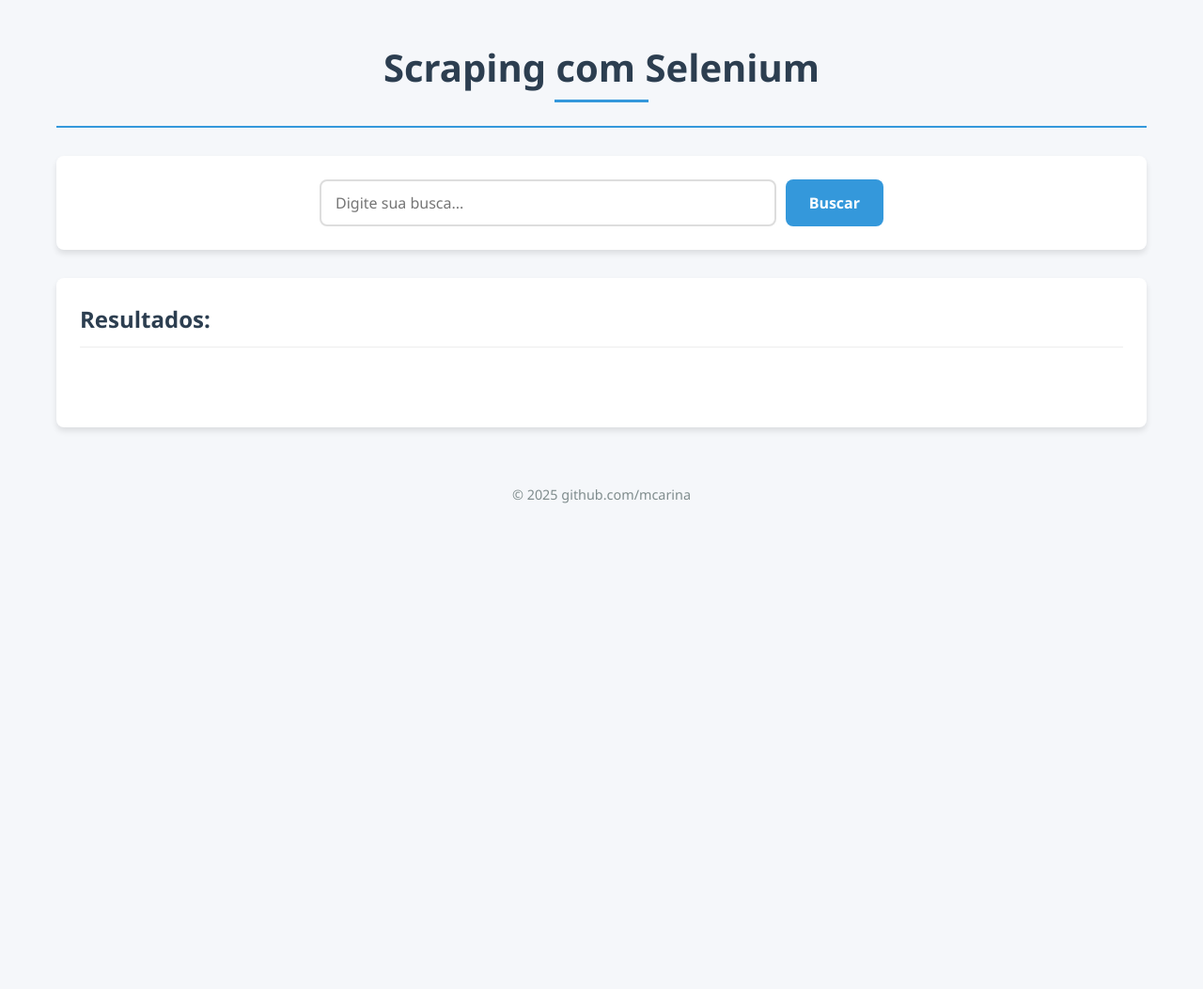
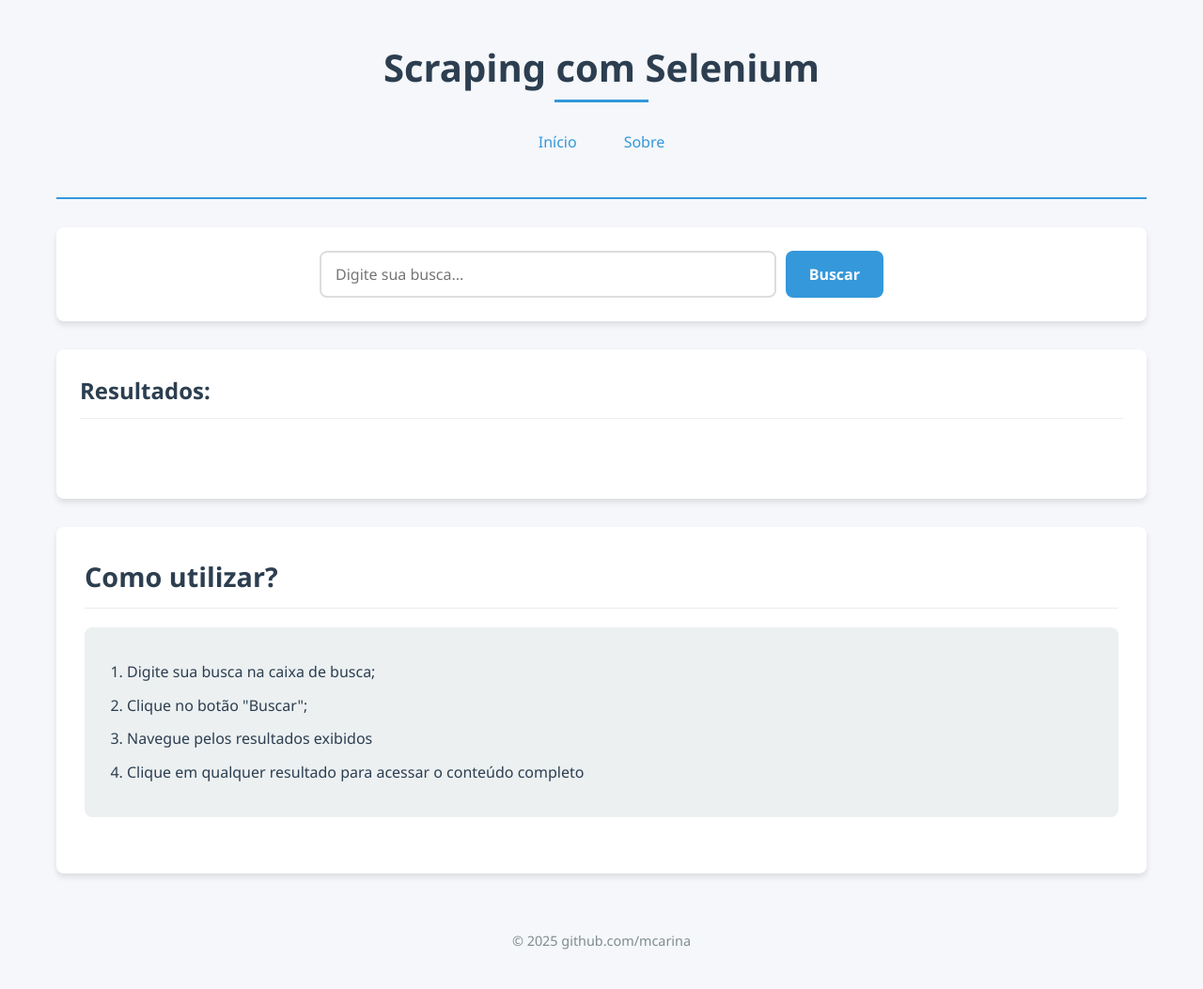
Before and after one commit to mcarina/web-scraper-selenium, a Flask app: page / in a window 1280 px wide. Shown: the whole page at 94% size. Before the commit the page ends 536 px from the top, so only its background shows below. Run offline with Flask 3, Linux system fonts and the light colour scheme.

Commit message:
adicionei a pagina 'sobre o projeto'

```diff
--- a/app.py
+++ b/app.py
@@ -6,6 +6,10 @@ app = Flask(__name__)
 @app.route("/", methods=["GET"])
 def home():
     return render_template("index.html")
+
+@app.route("/sobre")
+def sobre():
+    return render_template("sobre.html")
 
 @app.route("/buscar", methods=["POST"])
 def buscar():
--- a/static/styles/styles.css
+++ b/static/styles/styles.css
@@ -15,6 +15,8 @@
     box-sizing: border-box;
     font-family: 'Segoe UI', Tahoma, Geneva, Verdana, sans-serif;
 }
+
+/* ============== TAGS ============== */
 
 body {
     background-color: #f5f7fa;
@@ -61,6 +63,30 @@ a{
     text-decoration: none;
     color: inherit;
 }
+
+nav {
+    display: flex;
+    justify-content: center;
+    margin: 20px 0;
+}
+
+/* ============== NAVEGAÇÃO ============== */
+.nav-link {
+    color: var(--primary-color);
+    text-decoration: none;
+    margin: 0 15px;
+    font-weight: 500;
+    transition: var(--transition);
+    padding: 5px 10px;
+    border-radius: var(--border-radius);
+}
+
+.nav-link:hover {
+    background-color: rgba(52, 152, 219, 0.1);
+    color: var(--primary-dark);
+}
+
+/* ============== BARRA DE BUSCA ============== */
 
 .search-container {
     background-color: white;
@@ -113,11 +139,14 @@ a{
     transform: translateY(0);
 }
 
+/* ============== RESULTADO DA BUSCA ============== */
+
 .results-container {
     background-color: white;
     padding: 25px;
     border-radius: var(--border-radius);
     box-shadow: var(--box-shadow);
+    margin-bottom: 30px;
 }
 
 .results-title {
@@ -164,6 +193,66 @@ a{
     font-style: italic;
 }
 
+/* ============== SESSÃO "SOBBRE" ============== */
+.content-container {
+    background-color: white;
+    padding: 30px;
+    border-radius: var(--border-radius);
+    box-shadow: var(--box-shadow);
+    margin-bottom: 30px;
+}
+
+.about-section {
+    margin-bottom: 30px;
+}
+
+.about-section p {
+    margin-bottom: 15px;
+    font-size: 1.05rem;
+}
+
+.section-title {
+    font-size: 1.8rem;
+    margin-bottom: 20px;
+    padding-bottom: 10px;
+    border-bottom: 1px solid #eee;
+    color: var(--secondary-color);
+}
+
+.feature-list li {
+    margin-bottom: 10px;
+    position: relative;
+    padding-left: 15px;
+}
+
+.feature-list li::before {
+    content: "•";
+    color: var(--primary-color);
+    font-weight: bold;
+    position: absolute;
+    left: -5px;
+    font-size: 1.2rem;
+}
+
+/* ============== COMO USAR ============== */
+.how-to-use {
+    background-color: var(--light-color);
+    padding: 20px;
+    border-radius: var(--border-radius);
+    margin: 20px 0;
+}
+
+.how-to-use ol {
+    padding-left: 25px;
+    margin: 15px 0;
+}
+
+.how-to-use li {
+    margin-bottom: 10px;
+}
+
+/* ============== FOOTER ============== */
+
 footer {
     text-align: center;
     margin-top: 40px;
@@ -185,4 +274,8 @@ footer {
     h1 {
         font-size: 2rem;
     }
+
+    .content-container {
+        padding: 20px;
+    }
 }
--- a/templates/index.html
+++ b/templates/index.html
@@ -9,6 +9,10 @@
 <body>
     <header>
         <h1>Scraping com Selenium</h1>
+        <nav>
+            <a href="/" class="nav-link">Início</a>
+            <a href="/sobre" class="nav-link">Sobre</a>
+        </nav>
     </header>
 
     <main>
@@ -22,6 +26,20 @@
         <section class="results-container">
             <h2 class="results-title">Resultados:</h2>
             <ul id="resultados"></ul>
+        </section>
+
+        <section class="content-container">
+            <div class="about-section">
+                <h3 class="section-title" >Como utilizar?</h3>
+                <div class="how-to-use">
+                    <ol>
+                        <li>Digite sua busca na caixa de busca;</li>
+                        <li>Clique no botão "Buscar";</li>
+                        <li>Navegue pelos resultados exibidos</li>
+                        <li>Clique em qualquer resultado para acessar o conteúdo completo</li>
+                    </ol>
+                </div>
+            </div>
         </section>
     </main>
 
```
Also changed, not shown: templates/sobre.html (added, +51 -0 lines).
